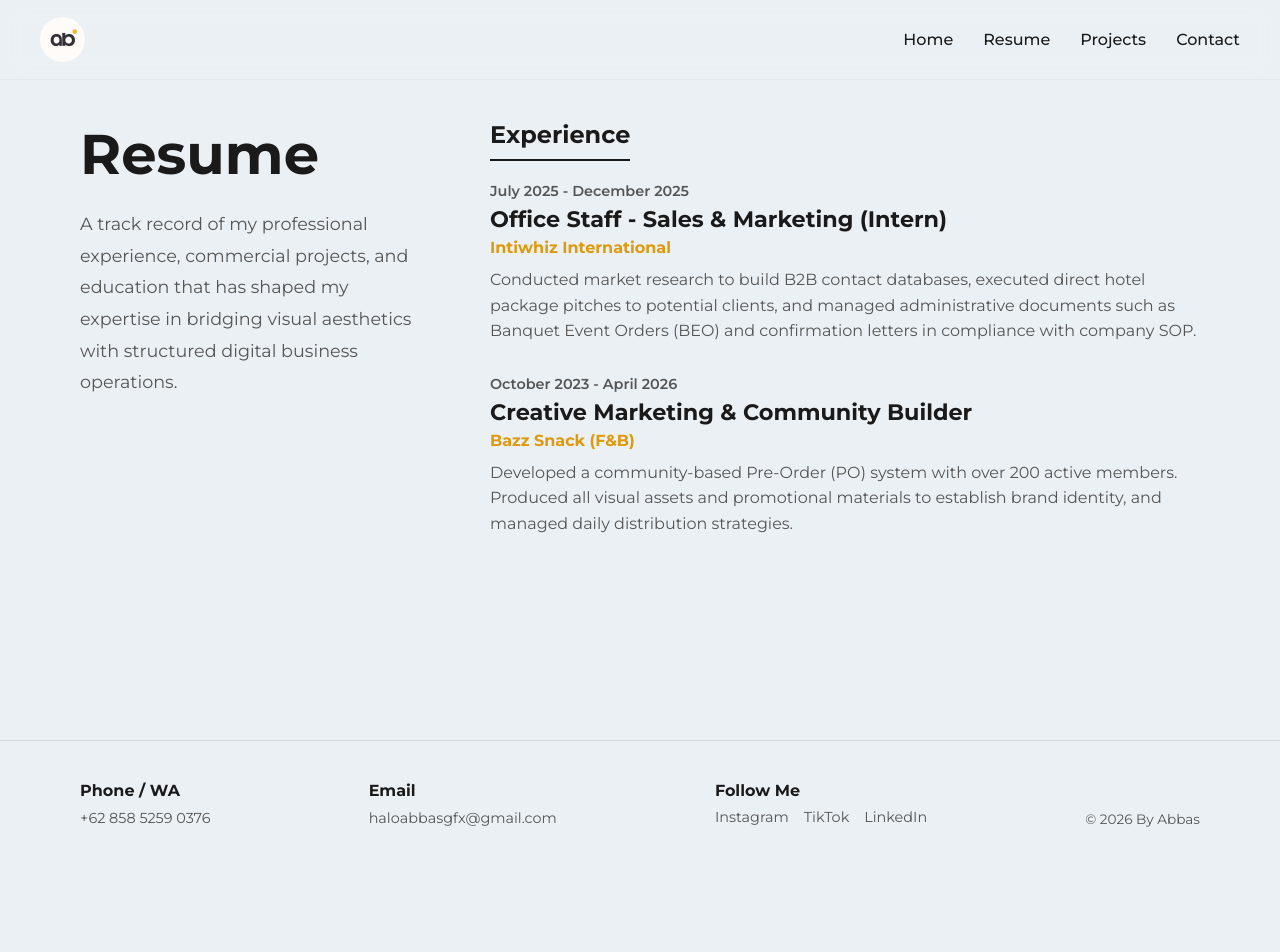
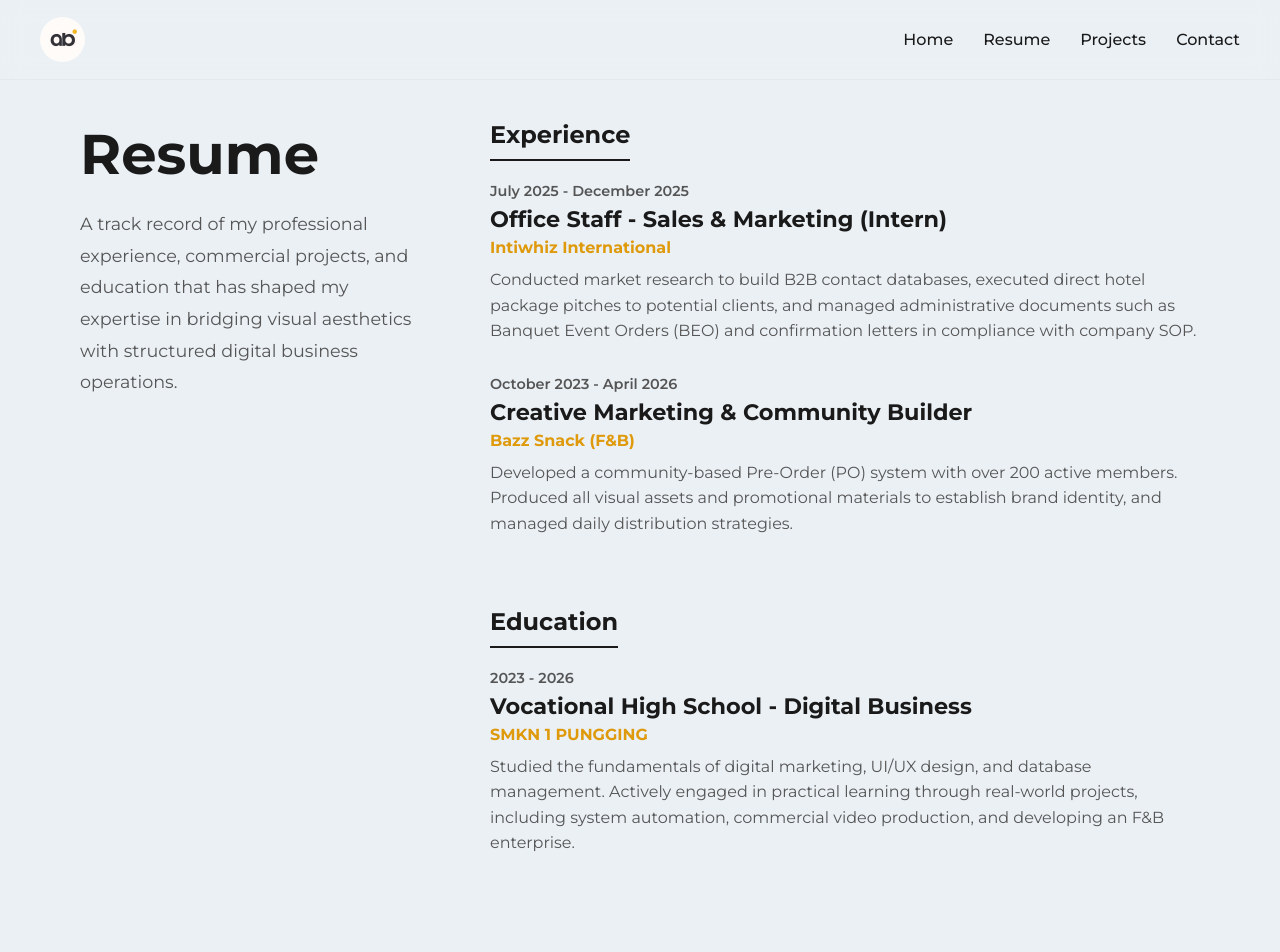
Before and after one commit to Bazzsnack/web-portofolio-abbas, a React (Vite) app: page /resume in a window 1280 px wide. Shown: the top 952 px of the page. Before the commit the page ends 867 px from the top, so only its background shows below. Built offline with nearby package versions, Linux system fonts and the light colour scheme.

Commit message:
content: add education to resume page

```diff
--- a/src/pages/Resume.jsx
+++ b/src/pages/Resume.jsx
@@ -15,6 +15,16 @@ export default function Resume() {
       role: 'Creative Marketing & Community Builder',
       company: 'Bazz Snack (F&B)',
       desc: 'Developed a community-based Pre-Order (PO) system with over 200 active members. Produced all visual assets and promotional materials to establish brand identity, and managed daily distribution strategies.'
+    }
+  ];
+
+  const educationList = [
+    {
+      id: 1,
+      period: '2023 - 2026',
+      degree: 'Vocational High School - Digital Business',
+      school: 'SMKN 1 PUNGGING',
+      desc: 'Studied the fundamentals of digital marketing, UI/UX design, and database management. Actively engaged in practical learning through real-world projects, including system automation, commercial video production, and developing an F&B enterprise.'
     }
   ];
 
@@ -47,6 +57,23 @@ export default function Resume() {
               </div>
             ))}
           </div>
+
+          <h2 style={{ marginTop: '40px', marginBottom: '20px', borderBottom: '2px solid var(--text-primary)', display: 'inline-block', paddingBottom: '10px' }}>
+            Education
+          </h2>
+
+          <div className="education-list">
+            {educationList.map(edu => (
+              <div key={edu.id} style={{ marginBottom: '30px' }}>
+                <span style={{ fontSize: '0.9rem', color: 'var(--text-muted)', fontWeight: '600' }}>
+                  {edu.period}
+                </span>
+                <h3 style={{ fontSize: '1.4rem', margin: '5px 0' }}>{edu.degree}</h3>
+                <h4 style={{ fontSize: '1rem', color: 'var(--color-resume)', marginBottom: '10px' }}>{edu.school}</h4>
+                <p style={{ lineHeight: '1.6', color: 'var(--text-muted)' }}>{edu.desc}</p>
+              </div>
+            ))}
+          </div>
         </div>
       </div>
     </div>
```
